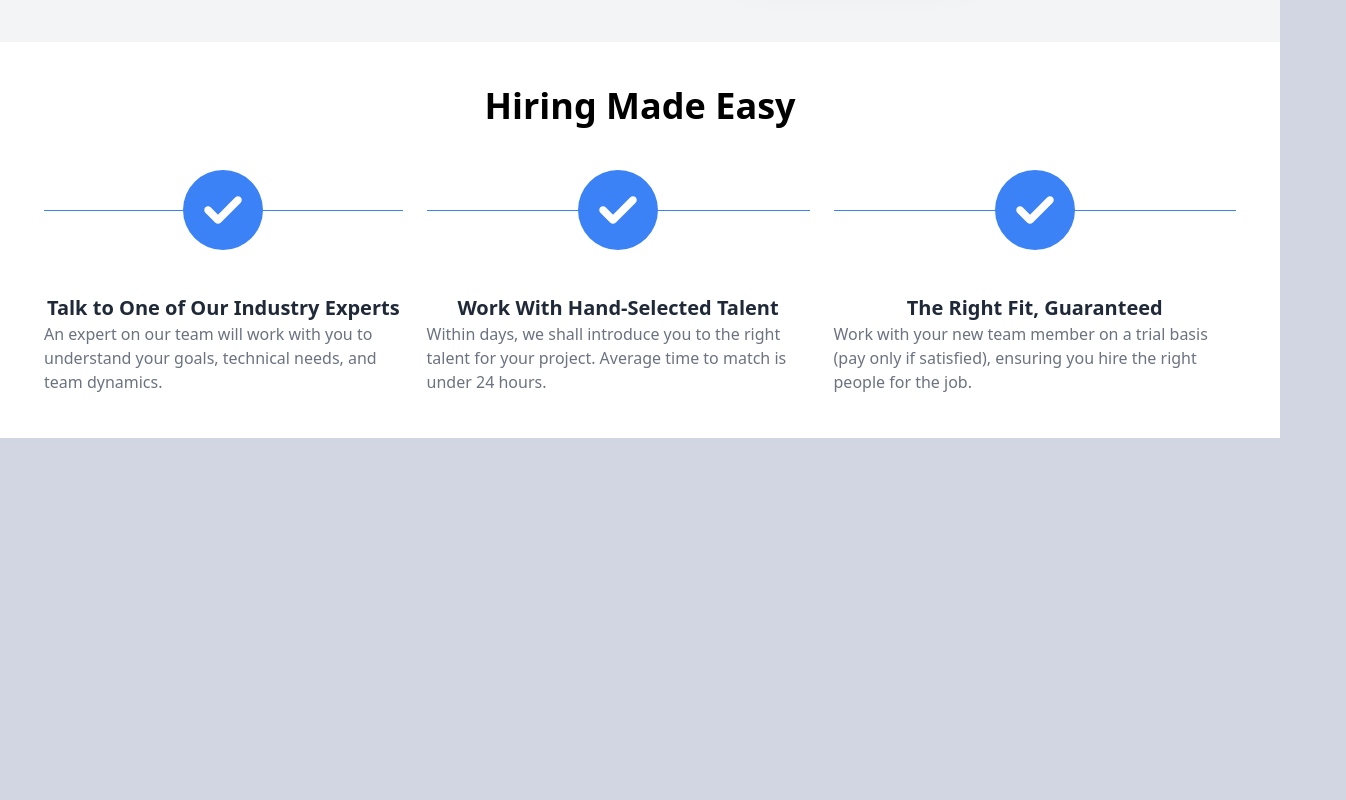
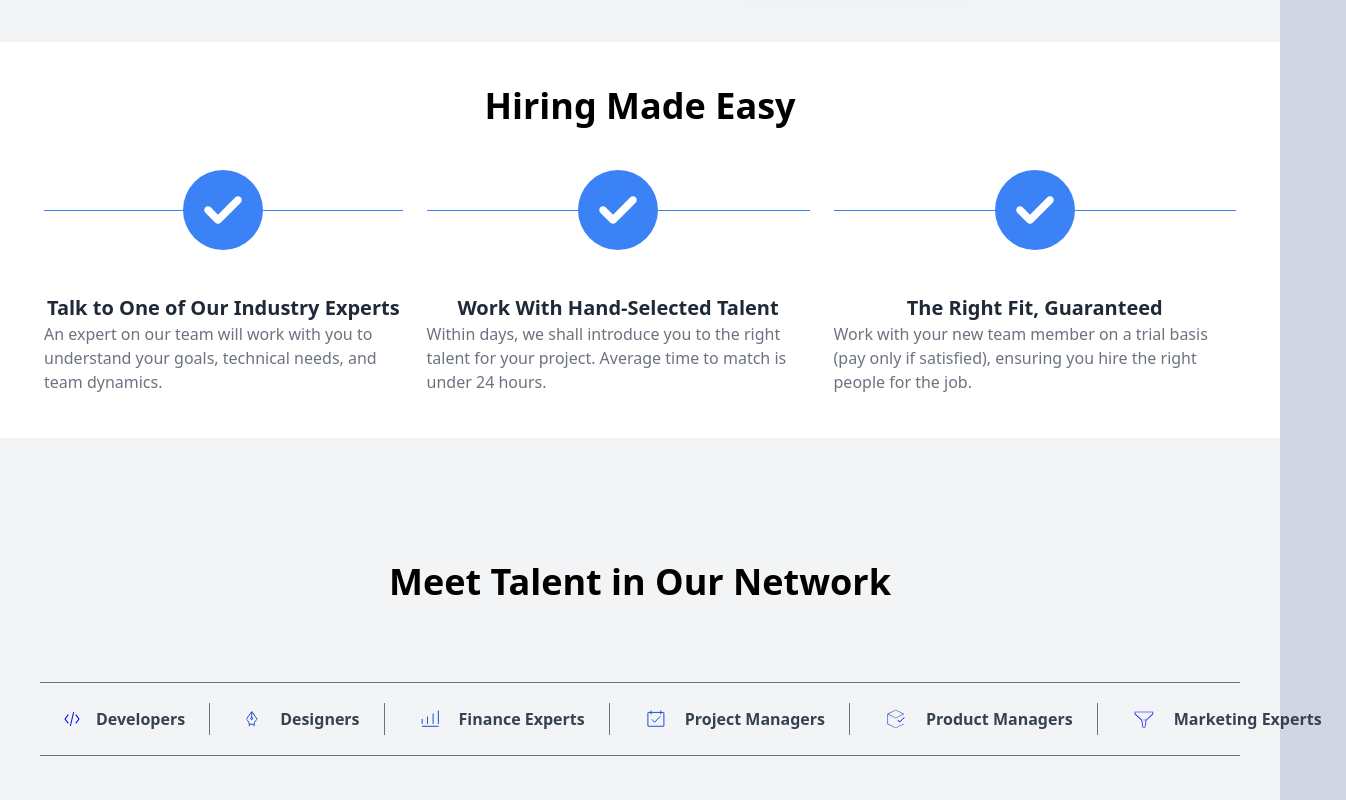
Before and after one commit to Bhattii/Toptal-Clone, a React (Vite) app: page / in a window 1280 px wide. Shown: the part 3319-4119 px from the top of the page, 1346 px wide, since content can reach past the window. Before the commit the page ends 3757 px from the top, so only its background shows below. Built offline with nearby package versions, Linux system fonts and the light colour scheme.

Commit message:
Meet Talent section upload

```diff
--- a/src/App.jsx
+++ b/src/App.jsx
@@ -6,6 +6,7 @@ import Hiring from "./components/Hiring";
 import HomeHeader from "./components/HomeHeader";
 import HomeOne from "./components/HomeOne";
 import ImagesSlider from "./components/ImageSlider";
+import MeetTalent from "./components/MeetTalent";
 // import Practice from './components/Practice';
 import { Header } from "./layouts/Header";
 
@@ -20,6 +21,7 @@ function App() {
       <Developer />
       <BuildTeam />
       <Hiring />
+      <MeetTalent />
       {/* <Practice /> */}
     </>
   );
--- /dev/null
+++ b/src/components/MeetTalent.jsx
@@ -0,0 +1,180 @@
+function MeetTalent() {
+  return (
+    <>
+      <div className="bg-gray-100 p-11 flex flex-col justify-center items-center">
+        <div className="max-w-[1200px]">
+          <h2 className="text-4xl text-center font-semibold my-20">
+            Meet Talent in Our Network
+          </h2>
+          <div>
+            <ul className="text-gray-700 flex gap-3 py-5 border-y-[1px] border-gray-500">
+              <li className="hover:cursor-pointer border-r-[1px] border-gray-500 group py-1 focus-within:bg-blue-800 focus-within:rounded focus-within:text-white ">
+                <a
+                  href="#developers"
+                  id="developers"
+                  className="flex items-center justify-center gap-4 px-6">
+                  <svg
+                    xmlns="http://www.w3.org/2000/svg"
+                    width="16"
+                    height="16"
+                    fill="blue"
+                    className="group-focus-within:fill-white">
+                    <path
+                      fillRule="evenodd"
+                      d="M10.1 1.125 6.875 15.1l-.975-.225L9.125.9l.975.225ZM1.63 8l3.074-4.1-.8-.6L.38 8l3.525 4.702.8-.6L1.63 8Zm9.674 4.103.8.6L15.63 8l-3.525-4.7-.8.6L14.38 8l-3.075 4.103Z"
+                      clipRule="evenodd"></path>
+                  </svg>
+                  <h3 className="font-semibold whitespace-nowrap">
+                    Developers
+                  </h3>
+                </a>
+              </li>
+              <li className="hover:cursor-pointer border-r-[1px] border-gray-500 group py-1 focus-within:bg-blue-800 focus-within:rounded focus-within:text-white">
+                <a
+                  href="#Designers"
+                  id="Designers"
+                  className="flex items-center gap-5 px-6 ">
+                  <svg
+                    xmlns="http://www.w3.org/2000/svg"
+                    width="14"
+                    height="16"
+                    fill="none"
+                    className="group-focus-within:fill-white">
+                    <g stroke="#204ECF" clipPath="url(#designer_icon_id)">
+                      <path d="M5.695 8.546a1 1 0 1 0 0-2 1 1 0 0 0 0 2Z"></path>
+                      <path
+                        strokeLinecap="round"
+                        strokeLinejoin="round"
+                        d="M5.721 6.928V.546L.381 8.14s2.925 2.54 2.925 5.215v1.807M5.748.523l5.341 7.594s-2.952 2.54-2.952 5.215v1.807m-.257-1.862H3.338"></path>
+                    </g>
+                    <defs>
+                      <clipPath id="designer_icon_id">
+                        <path fill="#fff" d="M.3.5h13v15H.3z"></path>
+                      </clipPath>
+                    </defs>
+                  </svg>
+                  <h3 className="font-semibold whitespace-nowrap">Designers</h3>
+                </a>
+              </li>
+
+              <li className="hover:cursor-pointer border-r-[1px] border-gray-500 group py-1 focus-within:bg-blue-800 focus-within:rounded focus-within:text-white">
+                <a
+                  href="#FinanceExperts"
+                  id="FinanceExperts"
+                  className="flex items-center gap-5 px-6">
+                  <svg
+                    xmlns="http://www.w3.org/2000/svg"
+                    width="18"
+                    height="18"
+                    fill="blue"
+                    viewBox="0 0 18 18"
+                    className="group-focus-within:fill-white">
+                    <g clipPath="url(#finance_icon_id)">
+                      <path
+                        stroke="#204ECF"
+                        d="M1 16.29h16.643M12.115 3.562v10.373M6.449 6.624v7.311M1.218 8.921v5.014M17.346.5v13.435"
+                        className="group-focus-within:fill-white"></path>
+                    </g>
+                    <defs>
+                      <clipPath>
+                        <rect
+                          width="18"
+                          height="18"
+                          fill=""
+                          className="group-focus-within:fill-white"></rect>
+                      </clipPath>
+                    </defs>
+                  </svg>
+                  <h3 className="font-semibold whitespace-nowrap">
+                    Finance Experts
+                  </h3>
+                </a>
+              </li>
+
+              <li className="hover:cursor-pointer border-r-[1px] border-gray-500 group py-1 focus-within:bg-blue-800 focus-within:rounded focus-within:text-white">
+                <a
+                  href="#ProjectMangers"
+                  id="ProjectMangers"
+                  className="flex items-center gap-5 px-6 ">
+                  <svg
+                    xmlns="http://www.w3.org/2000/svg"
+                    width="19"
+                    height="18"
+                    fill="none"
+                    viewBox="0 0 19 18"
+                    className="group-focus-within:fill-white">
+                    <g stroke="#204ECF" clipPath="url(#project_icon_id)">
+                      <path d="m14.2 6.35-5.6 5.974-2.8-2.987"></path>
+                      <path d="M5 .5v3.84M14.8 .5v3.84M1.9 15.962V2.712c0-.162.133-.292.3-.292h15.4c.167 0 .3.13.3.292v13.25a.295.295 0 0 1-.3.292H2.2c-.167 0-.3-.13-.3-.292Z"></path>
+                    </g>
+                    <defs>
+                      <clipPath id="project_icon_id">
+                        <rect width="19" height="18" fill="#fff"></rect>
+                      </clipPath>
+                    </defs>
+                  </svg>
+                  <h3 className="font-semibold whitespace-nowrap">
+                    Project Managers
+                  </h3>
+                </a>
+              </li>
+
+              <li className="hover:cursor-pointer border-r-[1px] border-gray-500 group py-1 focus-within:bg-blue-800 focus-within:rounded focus-within:text-white">
+                <a
+                  href="#ProductManagers"
+                  id="ProductManagers"
+                  className="flex items-center gap-5 px-6">
+                  <svg
+                    xmlns="http://www.w3.org/2000/svg"
+                    viewBox="0 0 30 30"
+                    width="20"
+                    height="20"
+                    fill="blue"
+                    className="group-focus-within:fill-white">
+                    <path
+                      d="m20.57 20.21-3.35-3.36.71-.7 2.64 2.64 6.65-6.64.71.7z"
+                      fill="blue"
+                      className="group-focus-within:fill-white"></path>
+                    <path
+                      d="m14.57 29.06-12.5-6.25v-15.62l12.5-6.25 12.3 6.16v.8l-12.3 6.16-11.5-5.75v13.88l11.5 5.75 11.78-5.89.45.89-12.22 6.11zm-10.88-21.56 10.88 5.44 10.86-5.44-10.86-5.44z"
+                      fill="#204ecd"
+                      className="group-focus-within:fill-white"></path>
+                    <path d="m0 0h30v30h-30z" fill="none"></path>
+                  </svg>
+                  <h3 className="font-semibold whitespace-nowrap">
+                    Product Managers
+                  </h3>
+                </a>
+              </li>
+
+              <li className="hover:cursor-pointer group py-1 focus-within:bg-blue-800 focus-within:rounded focus-within:text-white">
+                <a
+                  href="#MarketingExperts"
+                  id="MarketingExperts"
+                  className="flex items-center gap-5 px-6">
+                  <svg
+                    xmlns="http://www.w3.org/2000/svg"
+                    viewBox="0 0 30 30"
+                    width="20"
+                    height="20"
+                    fill="white"
+                    className="group-focus-within:fill-white">
+                    <path
+                      d="M1 4v3.7l10 9 2 11.2h3.8l2-11.2 10-9V4H1zm26.8 3.2L18.1 16H14v1h3.7L16 26.9h-2.1L12 16.2l-10-9V5h25.8v2.2z"
+                      fill="blue"
+                      className="group-focus-within:fill-white"></path>
+                  </svg>
+                  <h3 className="font-semibold whitespace-nowrap">
+                    Marketing Experts
+                  </h3>
+                </a>
+              </li>
+            </ul>
+          </div>
+        </div>
+      </div>
+    </>
+  );
+}
+
+export default MeetTalent;
```
